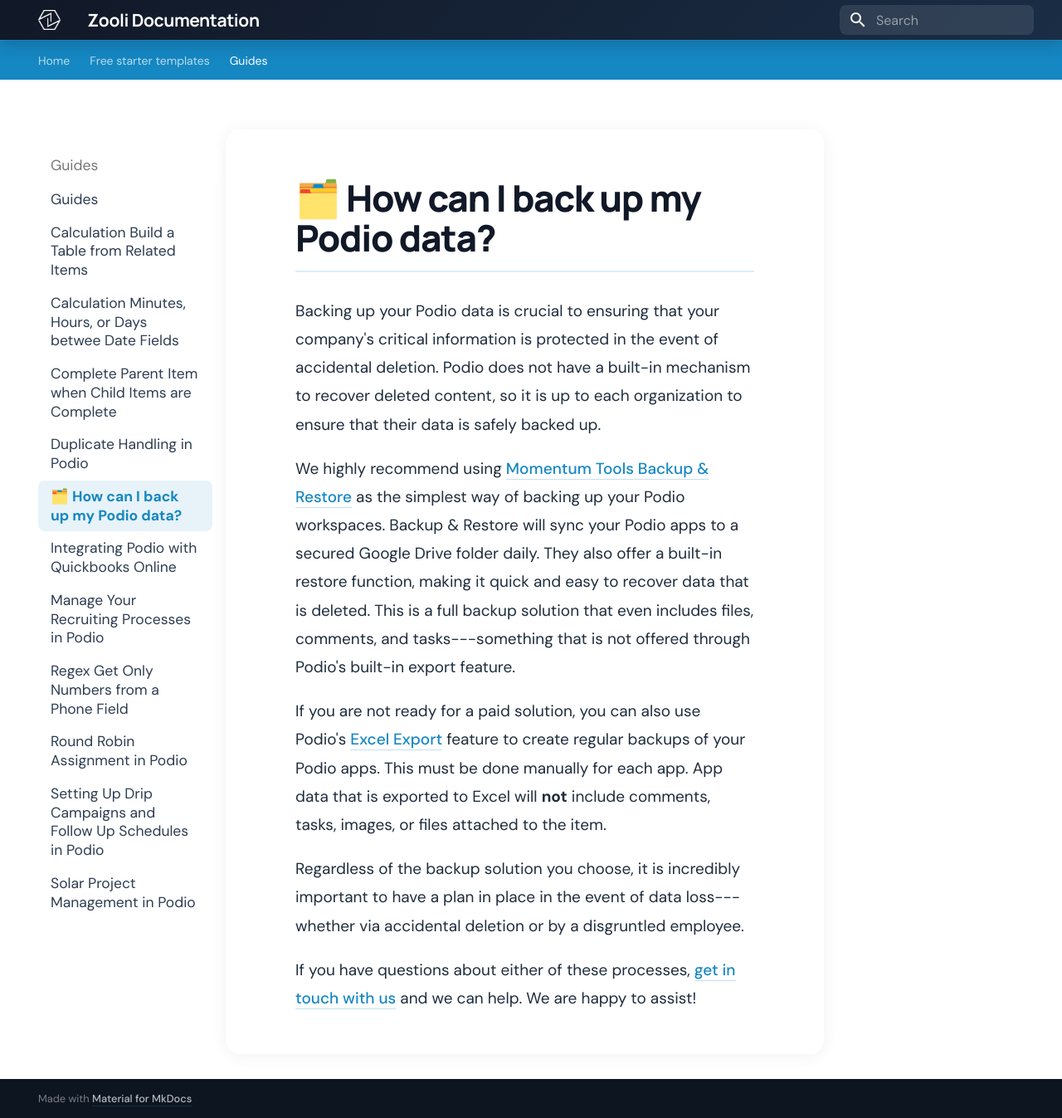
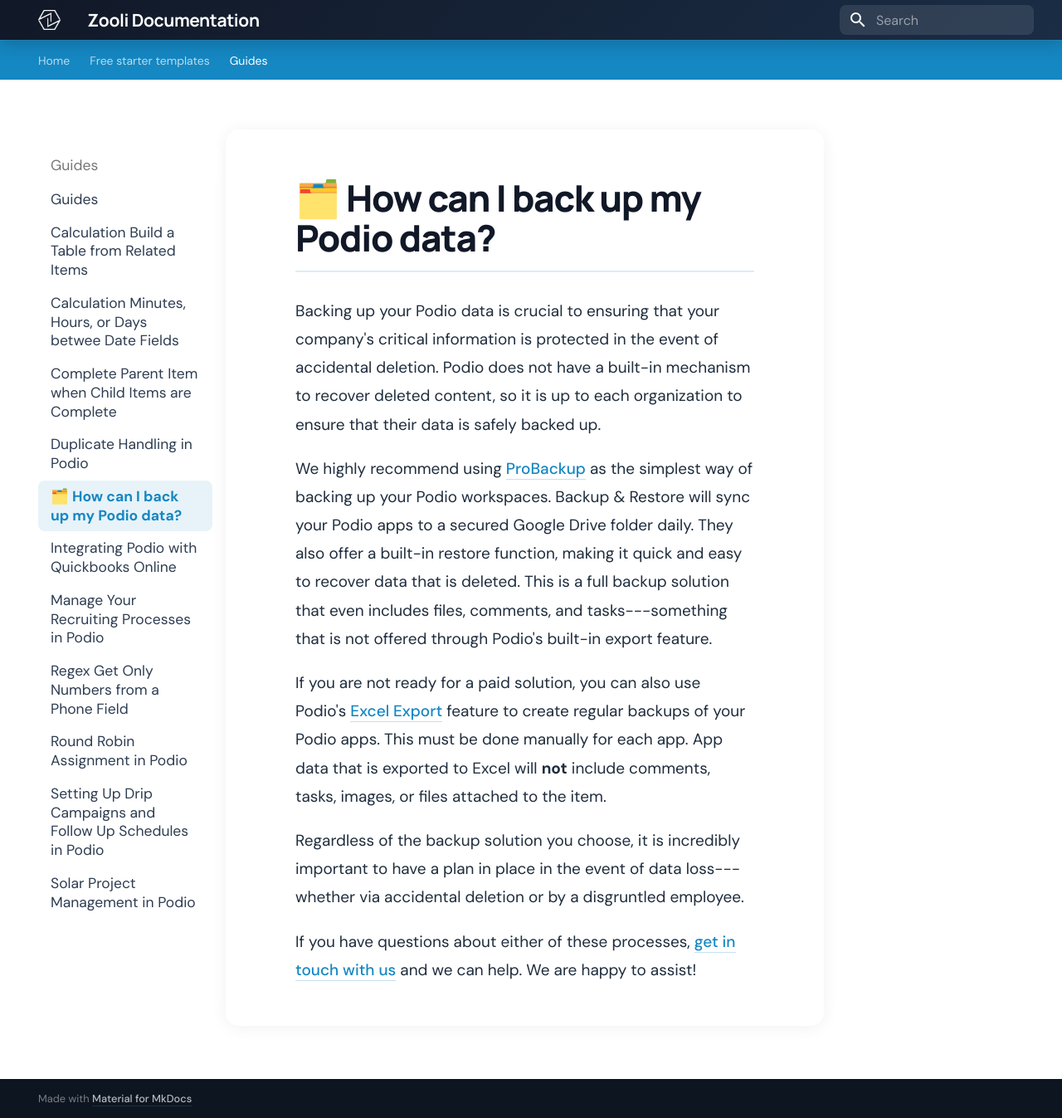
Before and after one commit to Zooli-LLC/Documentation, an MkDocs documentation site: the page built from docs/guides/How Do I Backup my Podio Data.md, in a window 1280 px wide and 1347 px high. Shown: the whole window at 83% size. Built offline with MkDocs 1.6.1 and Material for MkDocs 9.7.7, drawn with Linux system fonts in a browser that asks for light colours.

Commit message:
Update How Do I Backup my Podio Data.md

```diff
--- a/docs/guides/How Do I Backup my Podio Data.md
+++ b/docs/guides/How Do I Backup my Podio Data.md
@@ -2,7 +2,7 @@
 
 Backing up your Podio data is crucial to ensuring that your company's critical information is protected in the event of accidental deletion. Podio does not have a built-in mechanism to recover deleted content, so it is up to each organization to ensure that their data is safely backed up.
 
-We highly recommend using [Momentum Tools Backup & Restore](https://momentumtools.io/?utm_source=zooli) as the simplest way of backing up your Podio workspaces. Backup & Restore will sync your Podio apps to a secured Google Drive folder daily. They also offer a built-in restore function, making it quick and easy to recover data that is deleted. This is a full backup solution that even includes files, comments, and tasks---something that is not offered through Podio's built-in export feature.
+We highly recommend using [ProBackup](https://probackup.cello.so/cz4kMb4j8Fs) as the simplest way of backing up your Podio workspaces. Backup & Restore will sync your Podio apps to a secured Google Drive folder daily. They also offer a built-in restore function, making it quick and easy to recover data that is deleted. This is a full backup solution that even includes files, comments, and tasks---something that is not offered through Podio's built-in export feature.
 
 If you are not ready for a paid solution, you can also use Podio's [Excel Export](https://docs.sharefile.com/en-us/podio/using-podio/using-apps/exporting-to-excel.html) feature to create regular backups of your Podio apps. This must be done manually for each app. App data that is exported to Excel will **not** include comments, tasks, images, or files attached to the item.
 
```
